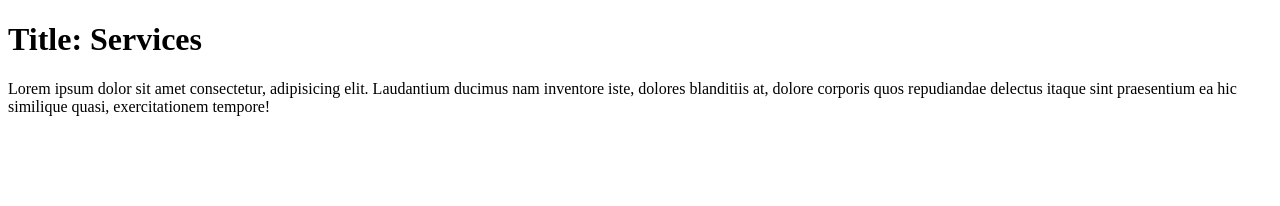
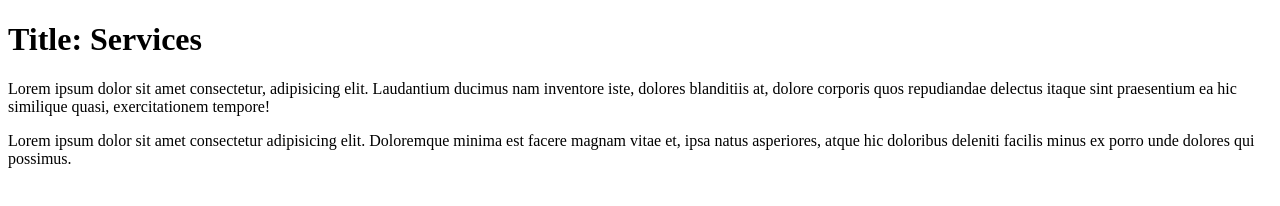
Before and after one commit to smilegse/Bootstrap4_Tutorial, a plain HTML site: page services.html in a window 1280 px wide. Drawn offline with Linux system fonts and the light colour scheme.

Commit message:
lorem paragraph added into services.html file

```diff
--- a/services.html
+++ b/services.html
@@ -14,5 +14,10 @@
         <p>Lorem ipsum dolor sit amet consectetur, adipisicing elit. Laudantium ducimus nam inventore iste, dolores blanditiis at, dolore corporis quos repudiandae delectus itaque sint praesentium ea hic similique quasi, exercitationem tempore!</p>
 
     </div>
+    <div>
+        <p>
+            Lorem ipsum dolor sit amet consectetur adipisicing elit. Doloremque minima est facere magnam vitae et, ipsa natus asperiores, atque hic doloribus deleniti facilis minus ex porro unde dolores qui possimus.
+        </p>
+    </div>
 </body>
 </html>
```
